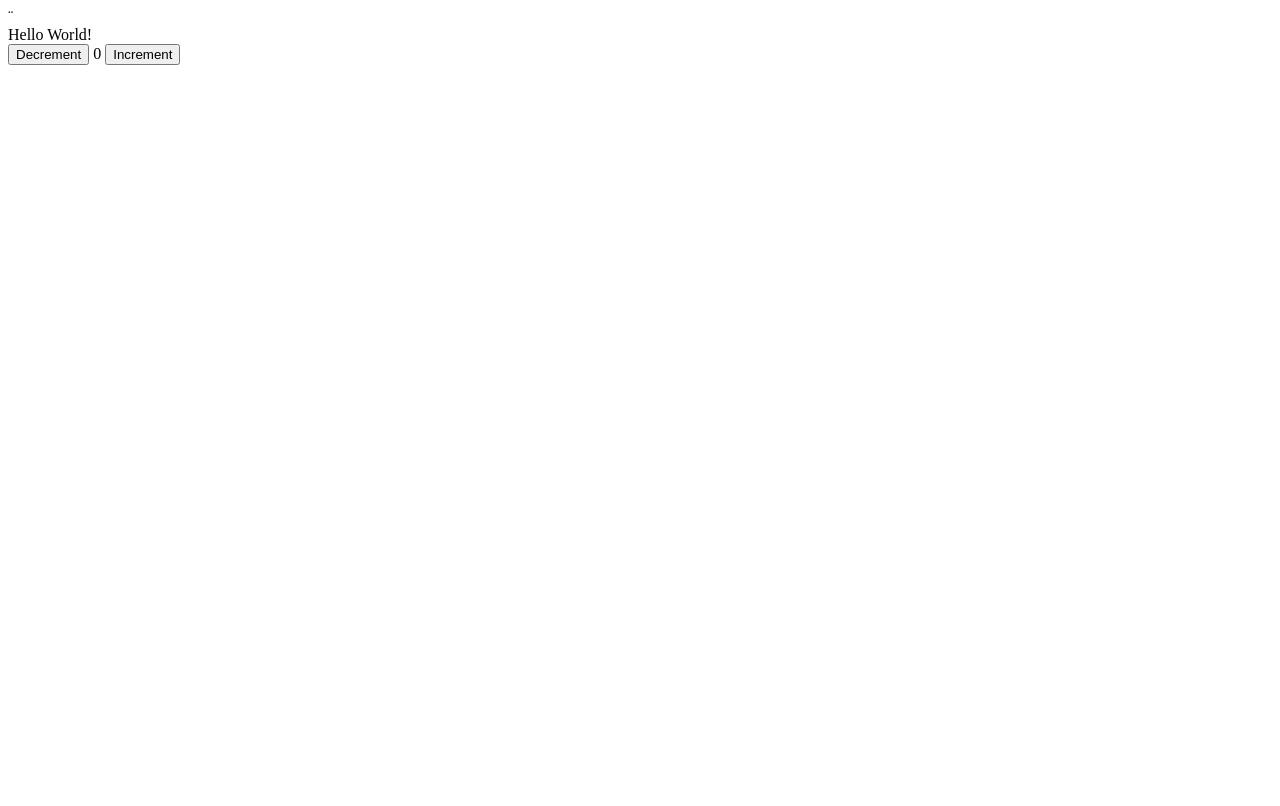
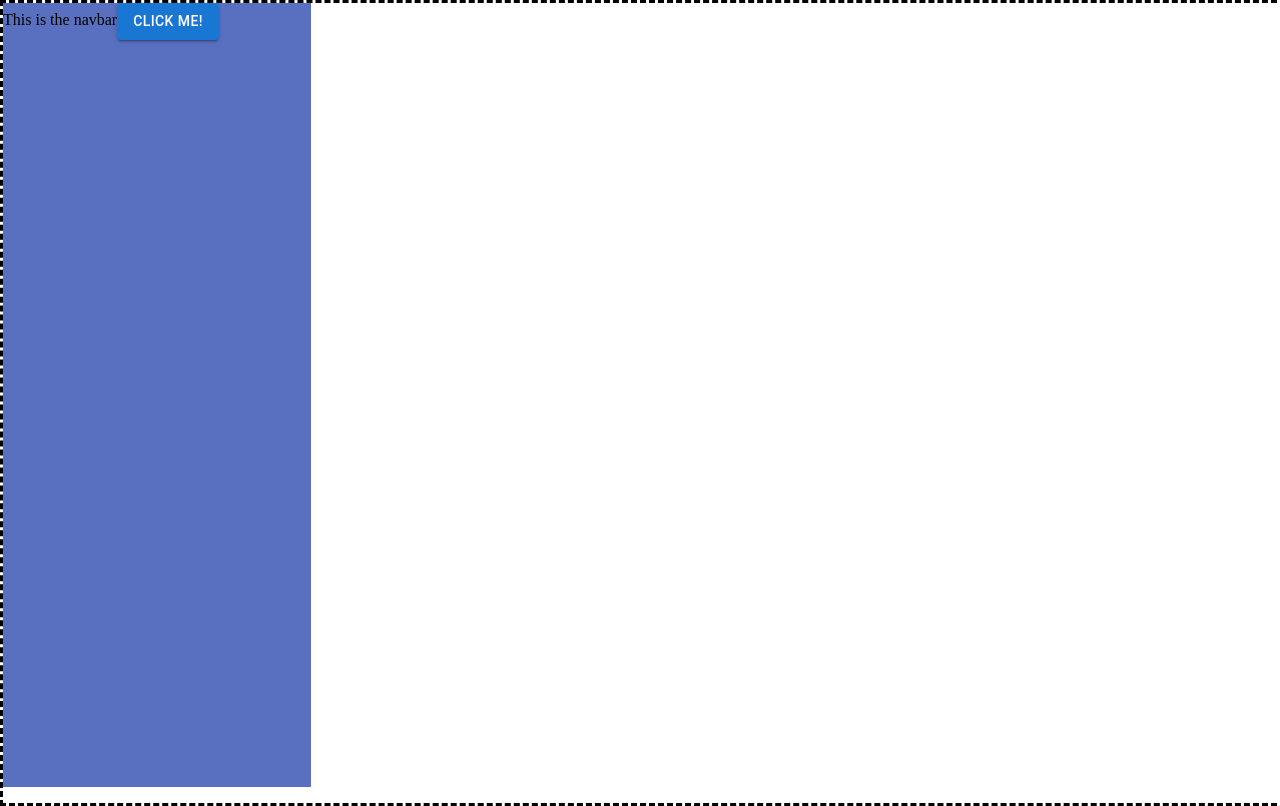
Before and after one commit to MoodMirani/DH2643-Advanced-Interaction-Programming, a React app in the folder frontend/: page / in a window 1280 px wide. Built offline with nearby package versions, Linux system fonts and the light colour scheme; no server answers; the HTML template or start-up script is replaced by a standard one.

Commit message:
added material UI and routing

```diff
--- /dev/null
+++ b/frontend/src/app.scss
@@ -0,0 +1,10 @@
+.mainContainer {
+    position:absolute;
+    top:0;
+    left:0;
+    bottom:0;
+    right:0;
+    height:100%;
+    width:100%;
+    border: 3px dashed black;
+  }
--- a/frontend/src/app.tsx
+++ b/frontend/src/app.tsx
@@ -4,6 +4,10 @@ import { getAPI } from "./webAPI/webAPI";
 import { store } from './redux/store';
 import { Provider } from 'react-redux';
 import { Counter } from './components/counter/counter';
+import NavBar from "./components/navBar/navBar";
+import Grid from '@mui/material/Unstable_Grid2';
+import './app.scss';
+import { BrowserRouter as Router, Routes, Route, Link} from "react-router-dom";
 
 const App = () => {
   const [fetchedData, setFetchedData] = React.useState("");
@@ -23,10 +27,61 @@ const App = () => {
 
   return (
 
+
+    <div className="mainContainer">
+      <Router>
+        <Grid container spacing={2} height={"100%"}>
+          <Grid xs={3}>
+            <NavBar/>
+          </Grid>
+          <Grid xs={9}>
+              <Routes>
+                <Route path="/">
+                    this is the main page
+                  </Route>
+                  <Route path="/profile">
+                    this is the profile page
+                  </Route>
+                  <Route path="/map">
+                    this is the map page
+                  </Route>
+                  <Route path="/login">
+                    this is the login page
+                  </Route>
+                  <Route path="/register">
+                    this is the register page
+                  </Route>
+                  <Route path="/patches">
+                    this is the patches page
+                  </Route>
+                  <Route path="/drinks">
+                    this is the drinks page
+                  </Route>
+                  <Route path="/visitedPubs">
+                    this is the visitedPubs page
+                  </Route>
+              </Routes>
+          </Grid>
+        </Grid>
+      </Router>
+
+
+
+    </div>
+
+    /*
     <div>
       Hello World!<div>{` ${fetchedData}`}</div>
       <Counter/>
     </div>
+
+      <div className="navBarContainer">
+        <NavBar/>
+      </div>
+      <div className="page">
+        this is a page
+      </div>
+    */
   );
 };
 
--- /dev/null
+++ b/frontend/src/components/navBar/navBar.scss
@@ -0,0 +1,7 @@
+.navBar {
+    height: 100%; /* 100% Full-height */
+    z-index: 1; /* Stay on top */
+    top: 0; /* Stay at the top */
+    left: 0;
+    background-color: #5970C1;
+  }
--- /dev/null
+++ b/frontend/src/components/navBar/navBar.tsx
@@ -0,0 +1,13 @@
+import React from "react";
+import Button from '@mui/material/Button'
+import './navBar.scss'
+
+export default function NavBar() {
+
+    return (
+        <div className="navBar">
+            This is the navbar
+            <Button variant="contained">Click me!</Button>
+        </div>
+    )
+}
--- a/frontend/webpack.common.js
+++ b/frontend/webpack.common.js
@@ -5,6 +5,22 @@ loaders.push({
     test: /\.jsx?$/,
     exclude: '/node_modules',
     use: 'babel-loader'
+})
+
+
+
+
+loaders.push({
+    test: /\.s[ac]ss$/i,
+    exclude: '/node_modules',
+    use: [
+      // Creates `style` nodes from JS strings
+      "style-loader",
+      // Translates CSS into CommonJS
+      "css-loader",
+      // Compiles Sass to CSS
+      "sass-loader",
+    ]
 })
 
 loaders.push({
```
Also changed, not shown: frontend/package.json (+10 -1 lines), 1 other file (tests, documents, lock files or other folders).
